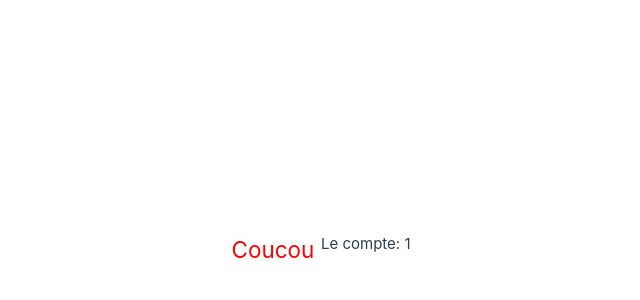
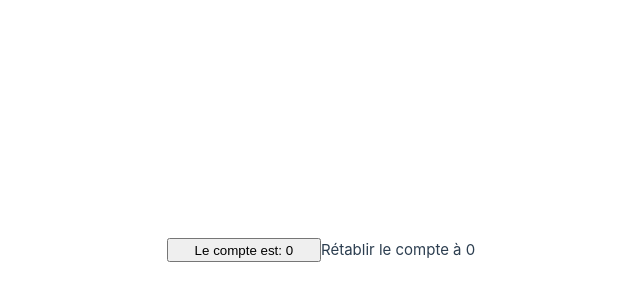
Before and after one commit to GregMarshall999/initiation-vue, a Vue app: page / in a window 1280 px wide. Shown: the part 150-450 px from the top of the page, without its empty margins (319-959 px from the left). Built offline with nearby package versions, Linux system fonts and the light colour scheme.

Commit message:
gestion d'evenements

```diff
--- a/src/App.vue
+++ b/src/App.vue
@@ -1,70 +1,29 @@
 <template>
 
-<h2>{{ message }}</h2>
-<p>Le compte: {{ compteur.compte + 1 }}</p>
+<button v-on:click="increment">Le compte est: {{ compte }}</button>
+
+<div @click="resetCompte">Rétablir le compte à 0</div>
 
 </template>
 
-<!-- Exemple Option API
-<script>
+<script setup>
+import { ref } from 'vue';
 
-export default {
-  data() {
-    return {
-      message: 'Coucou',
-      compteur: {
-        compte: 0
-      }
-    }
-  }
+const compte = ref(0);
+
+function increment() {
+  compte.value++;
 }
 
-</script>-->
-
-<!-- Exemple Composition "hybride"
-<script>
-import { ref, reactive } from 'vue';
-
-export default {
-  setup() {
-    //fonctionnalité message
-    const message = ref('Coucou');
-    //fonctions pour message
-
-    //---------------------------------
-
-    //fonctionnalité compteur
-    const compteur = reactive({
-      compte: 0
-    });
-    //fonctions pour compteur
-
-    return { message, compteur };
-  }
-}
-</script>-->
-
-<!--Exemple Composition-->
-<script setup>
-import { ref, reactive } from 'vue';
-
-//fonctionnalité message
-const message = ref('Coucou');
-//fonctions pour message
-
-//---------------------------------
-
-//fonctionnalité compteur
-const compteur = reactive({
-  compte: 0
-});
-//fonctions pour compteur
+const resetCompte = () => {
+  compte.value = 0;
+};
 
 </script>
 
 <style scoped>
-h2 {
-  color: red;
+div {
+  cursor: pointer;
 }
 
 header {
```
